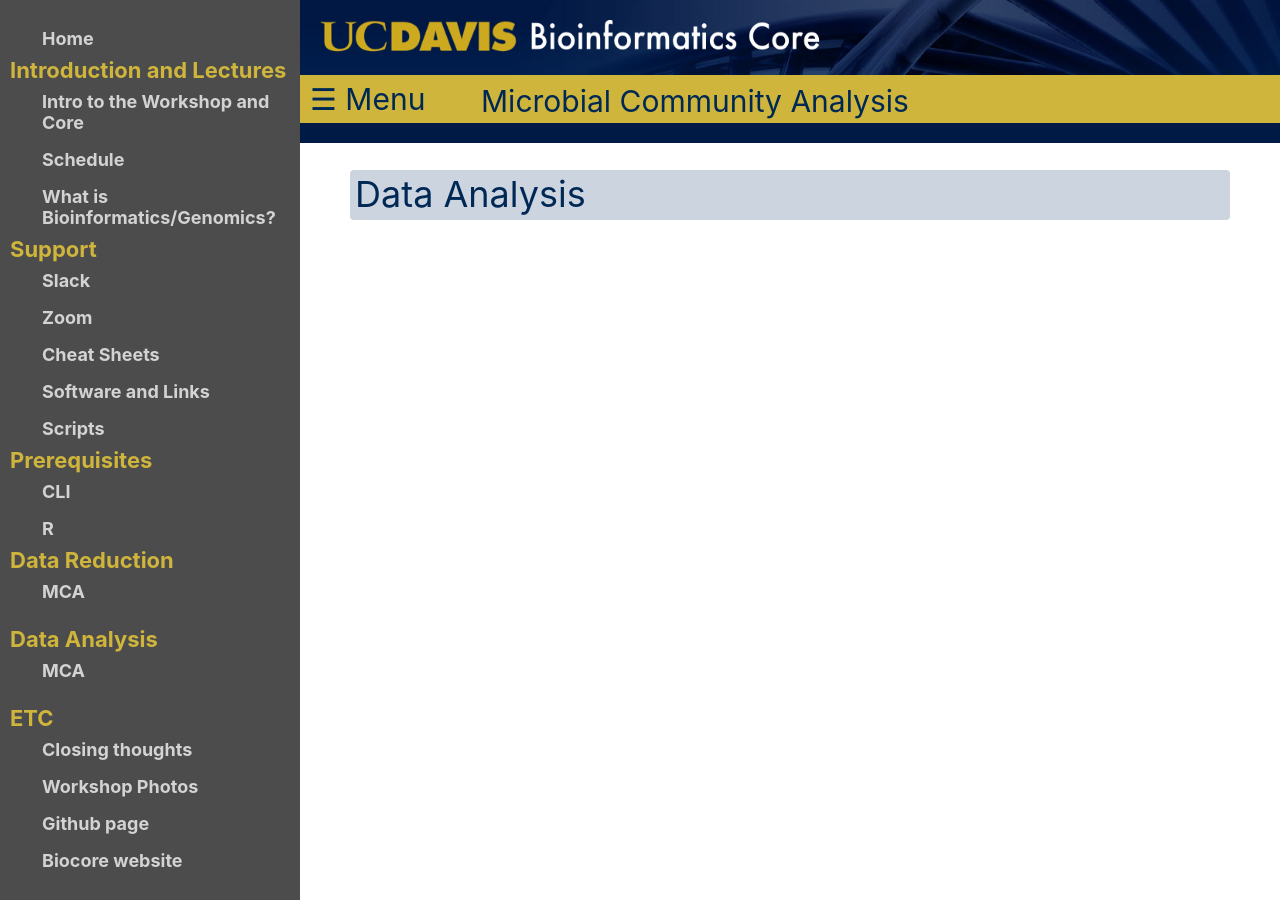
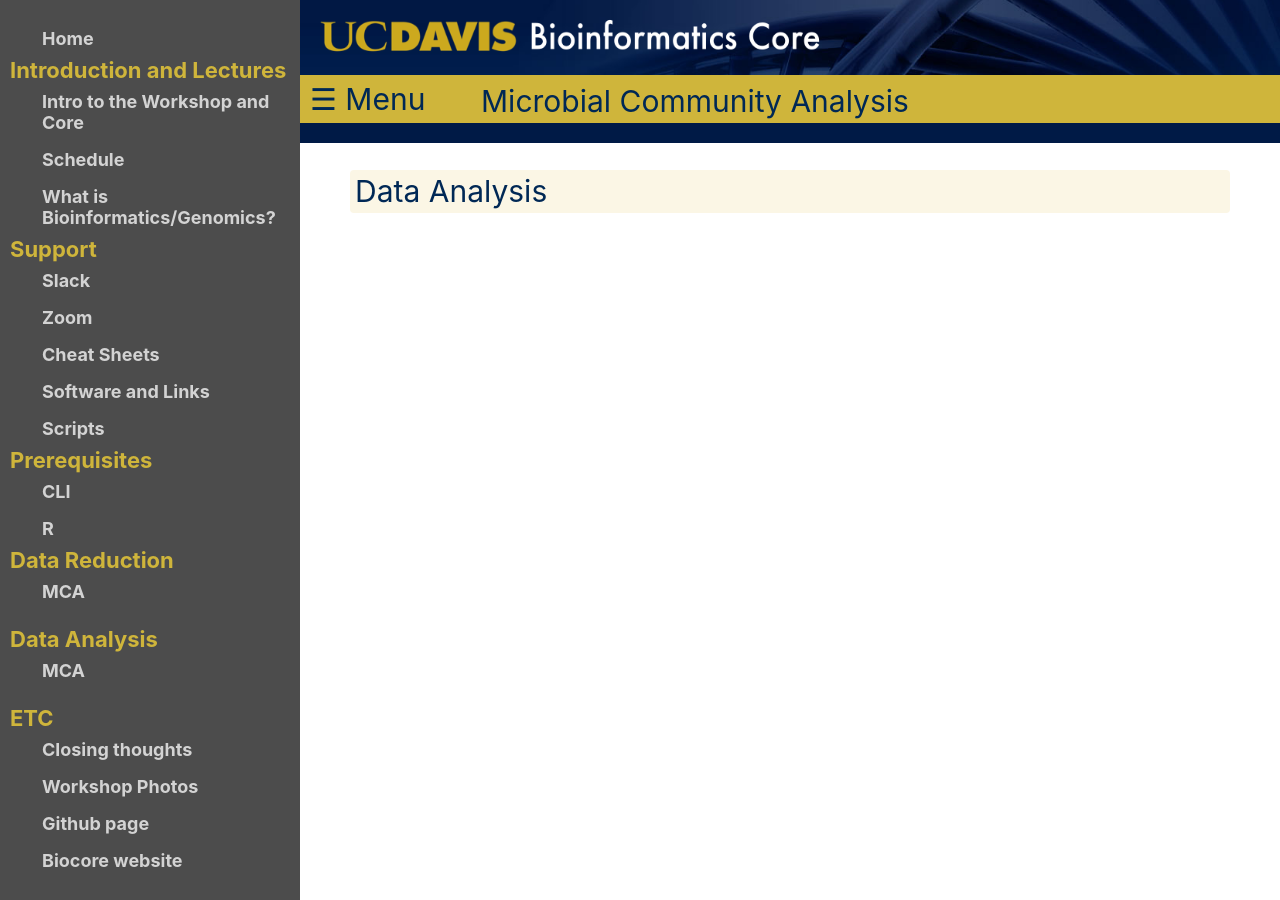
Before and after one commit to ucdavis-bioinformatics-training/2021-May-Microbial-Community-Analysis, a Jekyll site: the page built from data_analysis/MCA.md, in a window 1280 px wide. Built offline with Jekyll 4.4.1, drawn with Linux system fonts in a browser that asks for light colours; our own code applies the rules of GitHub Pages for plain Markdown files.

```diff
--- a/data_analysis/MCA.md
+++ b/data_analysis/MCA.md
@@ -1 +1 @@
-# Data Analysis
+## Data Analysis
```
Also changed, not shown: data_reduction/MCA.md (+1 -1 lines).
